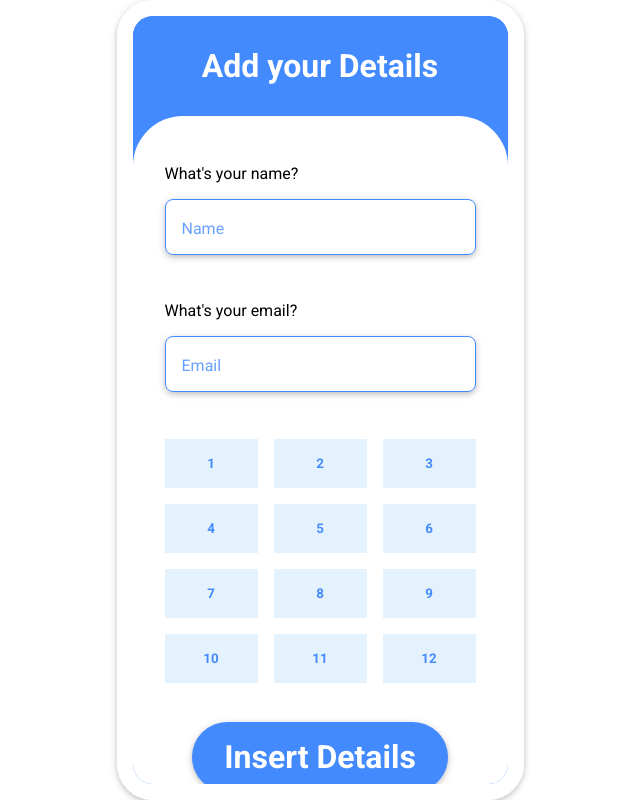
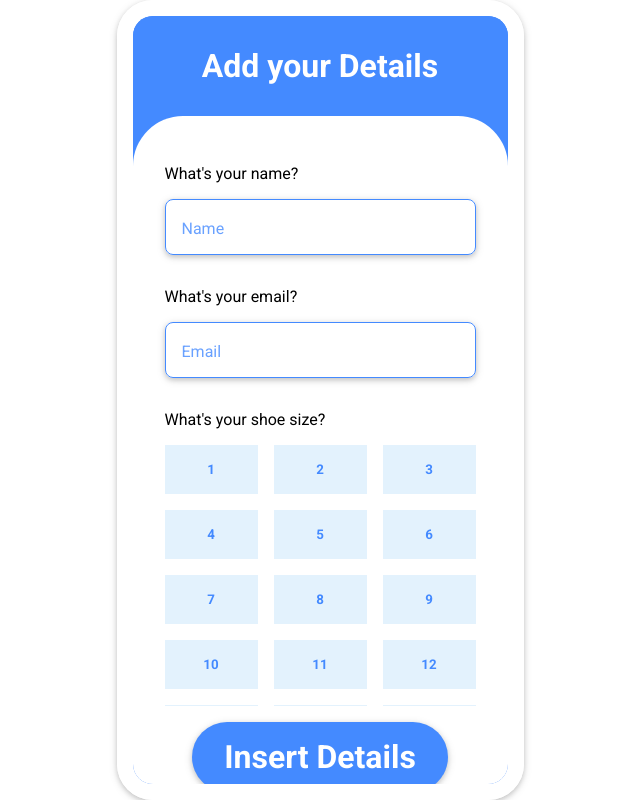
Before and after one commit to lollobaldo/shoefy, a React (Create React App) app in the folder shoefy/: page /details/1 in a window 1280 px wide. Shown: the whole page, without its empty margins (320-960 px from the left). Built offline with nearby package versions, Linux system fonts and the light colour scheme.

Commit message:
add text for shoesize

```diff
--- a/shoefy/src/components/Details.jsx
+++ b/shoefy/src/components/Details.jsx
@@ -169,9 +169,8 @@ const Group = styled.div`
 `;
 
 const ShakeExt = styled(Shake)`
-  max-height: 40%;
   overflow-y: scroll;
-  margin: 16px 0;
+  margin: 0 0 16px 0;
   z-index: 1;
 
   ::-webkit-scrollbar {
@@ -229,11 +228,14 @@ const Details = () => {
           <TextInput name="Email" value={email} onChange={setEmail} />
         </Shake>
       </Group>
+      {/* <Group> */}
+      <p style={{ padding: '8px 0 0 8px', width: '100%', marginBottom: 'calc(1em - 8px)' }}>What&apos;s your shoe size?</p>
       <ShakeExt
         playState={sizeError ? 'running' : 'none'}
         onAnimationEnd={() => setSizeError(false)}>
         <SizeComp selected={size} onChange={setSize} />
       </ShakeExt>
+      {/* </Group> */}
       <Submit className="card" onClick={submit} type="button">Insert Details</Submit>
       {/* </form> */}
     </BigContainer>
```
